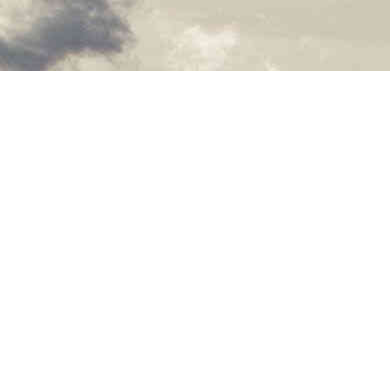
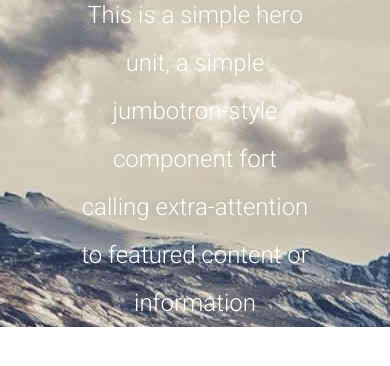
Before and after one commit to Karl2242/The_mountain__tailwind_tp, a website: page index.html in a window 390 px wide. Shown: the part 424-790 px from the top of the page. Drawn offline with Linux system fonts and the light colour scheme.

Commit message:
ADD: top first section mobile first

```diff
--- a/index.html
+++ b/index.html
@@ -27,20 +27,34 @@
           <img class="w-[50%]" src="images/your_logo.png" alt="Image signifiant le logo du site" />
          <h4 class="text-[27px]">LOGO</h4>
    </div>
-
         <i class="text-4xl fa-solid fa-bars"></i>
     </div>
     </header>
+
+<main>
+
+<section>
+
 
     <div>
 <h1 class="font-Rokkitt text-neutral-off-white text-center text-4xl">In the hall of <br> the</h1>
 <h1 class="font-Rokkitt font-bold text-neutral-off-white text-center text-7xl">Mountain<br>King</h1>
 </div>
 
-<p></p>
 
+<div class="flex justify-center">
+<p class="text-neutral-off-white font-Roboto font-light text-center text-2xl w-[60%] leading-[3rem]">This is a simple hero unit, a simple jumbotron-style component fort calling extra-attention to featured content or
+  information</p>
 </div>
 
 
+
+
+
+</div>
+</section>
+
+
+</main>
   </body>
 </html>
```
Also changed, not shown: output.css.
